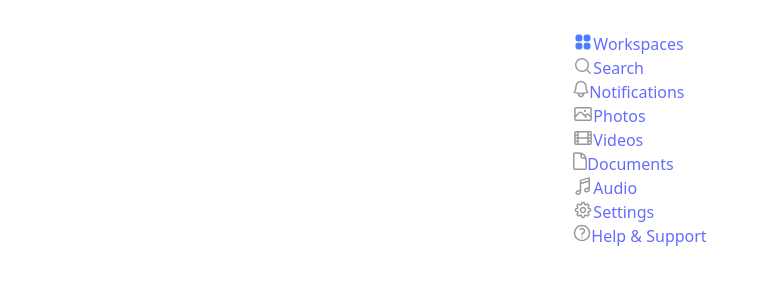
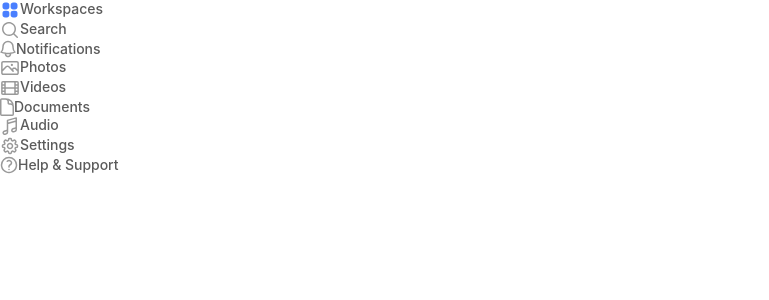
Before and after one commit to mothibimalebana/upload-a-file-frontEnd, a React (Vite) app: page / in a window 1280 px wide. Shown: the top 300 px of the page, without its empty margins (0-769 px from the left). Built offline with nearby package versions, Linux system fonts and the light colour scheme.

Commit message:
chore: set the layout of the entire app
the entire app is now split into 2, one page is the navbar and the other page is the actual content itself

```diff
--- a/src/App.css
+++ b/src/App.css
@@ -1,6 +1,9 @@
 #root {
-  max-width: 1280px;
-  margin: 0 auto;
-  padding: 2rem;
+  max-width: 100vw;
   text-align: center;
 }
+
+#app{
+  min-width: 100vw;
+  min-height: 100vh;
+}
--- a/src/App.jsx
+++ b/src/App.jsx
@@ -7,7 +7,7 @@ function App() {
 
   return (
     <>
-    <div className="app">
+    <div id='app' className="app grid md:grid-cols-[250px_minmax(900px,_auto)]">
       <Navbar/>
     </div>
     </>
--- a/src/index.css
+++ b/src/index.css
@@ -5,7 +5,7 @@
   line-height: 1.5;
   font-weight: 400;
 
-  color-scheme: light dark;
+  color-scheme: dark light;
   background-color: rgba(255, 255, 255, 0.87);
   color: #000000;
 
@@ -13,12 +13,19 @@
   text-rendering: optimizeLegibility;
   -webkit-font-smoothing: antialiased;
   -moz-osx-font-smoothing: grayscale;
+
+  min-width: 100vw;
+  min-height: 100vh;
 }
 
 a {
-  font-weight: 500;
-  color: #646cff;
-  text-decoration: inherit;
+color: #5B5B5B;
+font-family: Inter;
+font-size: 14px;
+font-style: normal;
+font-weight: 542;
+line-height: normal;
+letter-spacing: -0.048px;
 }
 a:hover {
   color: #535bf2;
```
